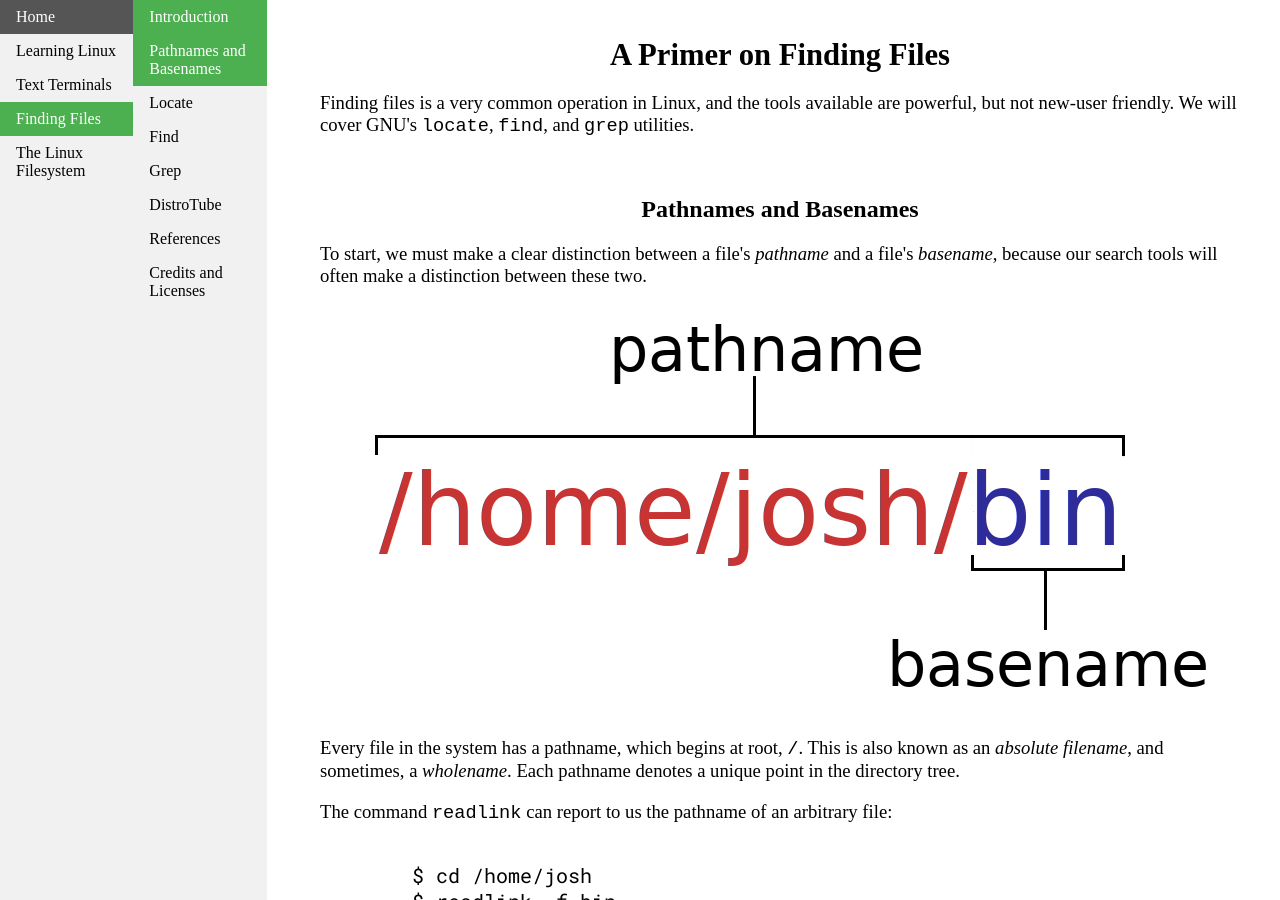
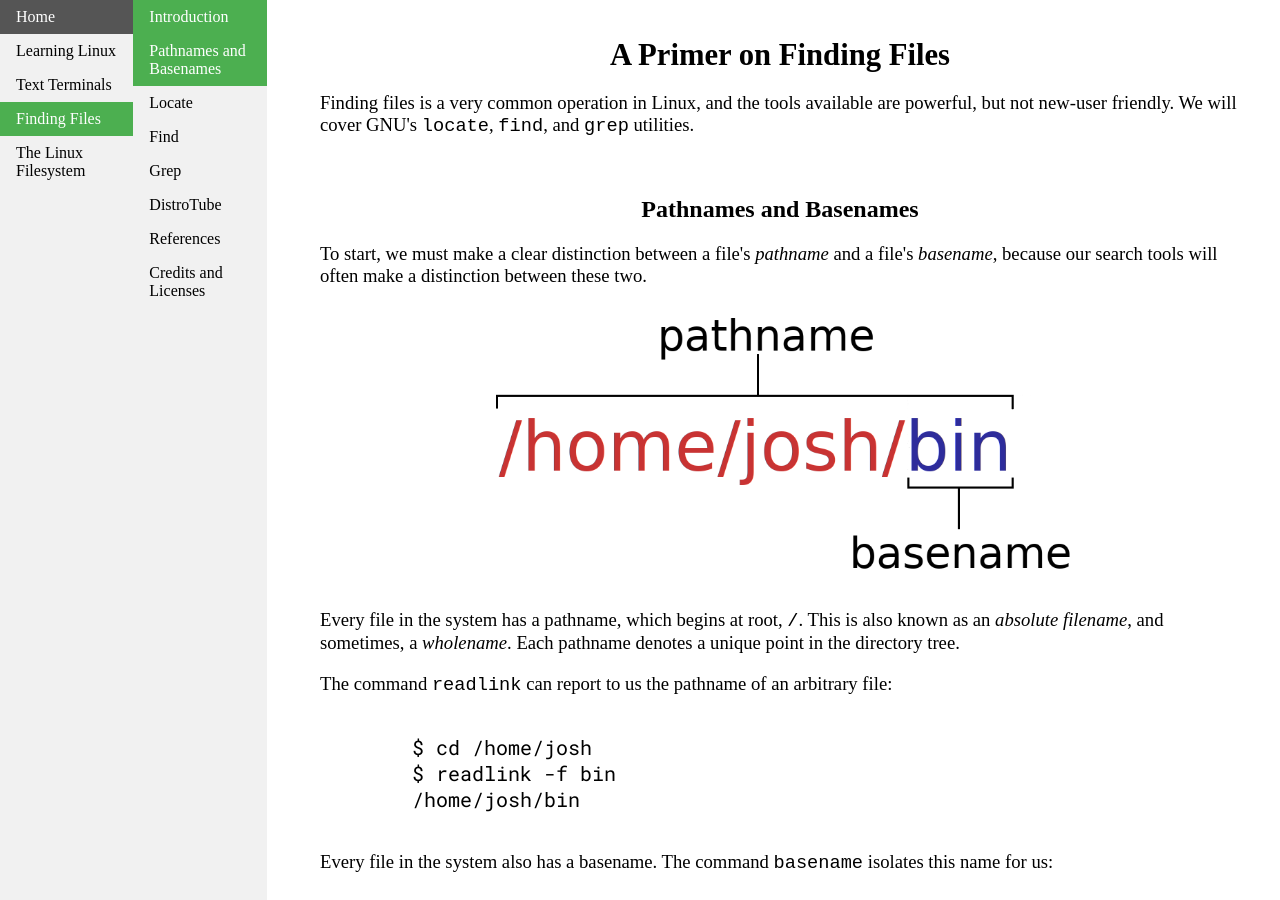
Before and after one commit to josh-59/Learning-Linux, a Jekyll site: the page built from finding-files.html, in a window 1280 px wide and 900 px high. Built offline with Jekyll 4.4.1, drawn with Linux system fonts in a browser that asks for light colours.

Commit message:
Made image smaller

```diff
--- a/finding-files.html
+++ b/finding-files.html
@@ -36,7 +36,7 @@ title: Finding Files
         our search tools will often make a distinction between these two.
     </p>
 
-    <center><img src="./assets/img/pathname-basename.png"></center>
+    <center><img style="width: 70%;" src="./assets/img/pathname-basename.png"></center>
 
     <p>
         Every file in the system has a pathname, which begins at root, <code>/</code>.
```
